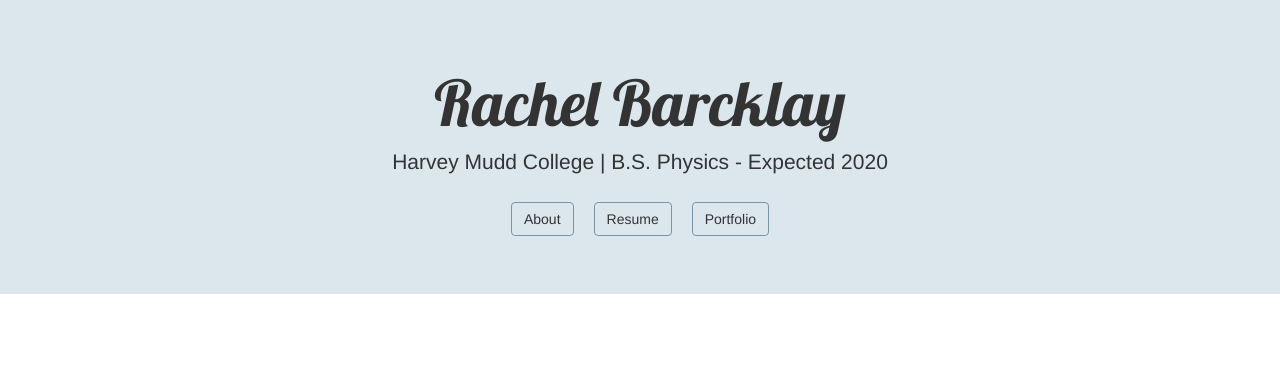
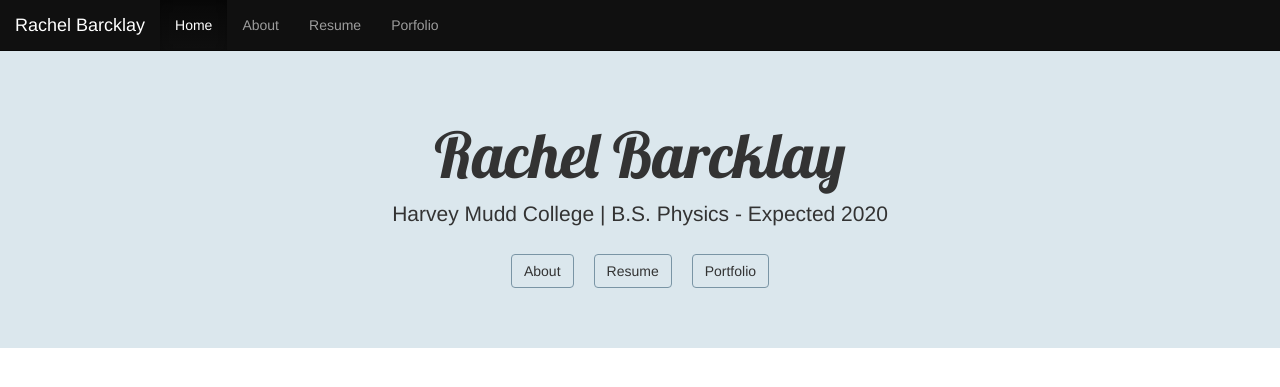
Before and after one commit to rbarcklay/my-first-blog, a Django app: page / in a window 1280 px wide. Shown: the top 387 px of the page. Run offline with Django 3.2, Linux system fonts and the light colour scheme; data that the repository does not hold is empty; some libraries are stand-ins or nearby versions.

Commit message:
changed navbar labels

```diff
--- a/blog/static/css/blog.css
+++ b/blog/static/css/blog.css
@@ -33,6 +33,8 @@
 
 .jumbotron {
 	background-color: rgba(206, 222, 230, 0.73);
+	padding-top: 100px;
+	padding-bottom: 50px;
 }
 
 .jumbotext {
@@ -56,3 +58,7 @@
 .display-3 {
 	font-family: lobster;
 }
+
+.navbar {
+	min-height: 50px;
+}
--- a/blog/templates/blog/base.html
+++ b/blog/templates/blog/base.html
@@ -8,6 +8,19 @@
     <link rel="stylesheet" href="{% static 'css/blog.css' %}">
 </head>
 <body>
+    <nav class="navbar navbar-inverse navbar-fixed-top">
+        <div class="container-fluid">
+        <div class="navbar-header">
+            <a class="navbar-brand" href="#">Rachel Barcklay</a>
+        </div>
+            <ul class="nav navbar-nav">
+                <li class="active"><a href="#">Home</a></li>
+                <li><a href="#">About</a></li>
+                <li><a href="#">Resume</a></li>
+                <li><a href="#">Porfolio</a></li>
+            </ul>
+        </div>
+    </nav>
     <div class="jumbotron jumbotron-fluid">
         <div class="container">
             <h1 class=" jumbotext display-3">Rachel Barcklay</h1>
@@ -19,19 +32,6 @@
             </div>
         </div>
     </div>
-    <!--<nav class="navbar navbar-inverse bg-inverse container">
-            <div class="container-fluid">
-                <div class="navbar-header">
-                    <a class="navbar-brand active" href="#">Home</a>
-                </div>
-                <ul class="nav navbar-nav">
-                    <li><a href="#">Home</a></li>
-                    <li><a href="#">Page 1</a></li>
-                    <li><a href="#">Page 2</a></li>
-                    <li><a href="#">Page 3</a></li>
-                </ul>
-            </div>
-        </nav>_-->
     <div class="content container">
         <div class="row">
             <div class="col-md-8">
```
